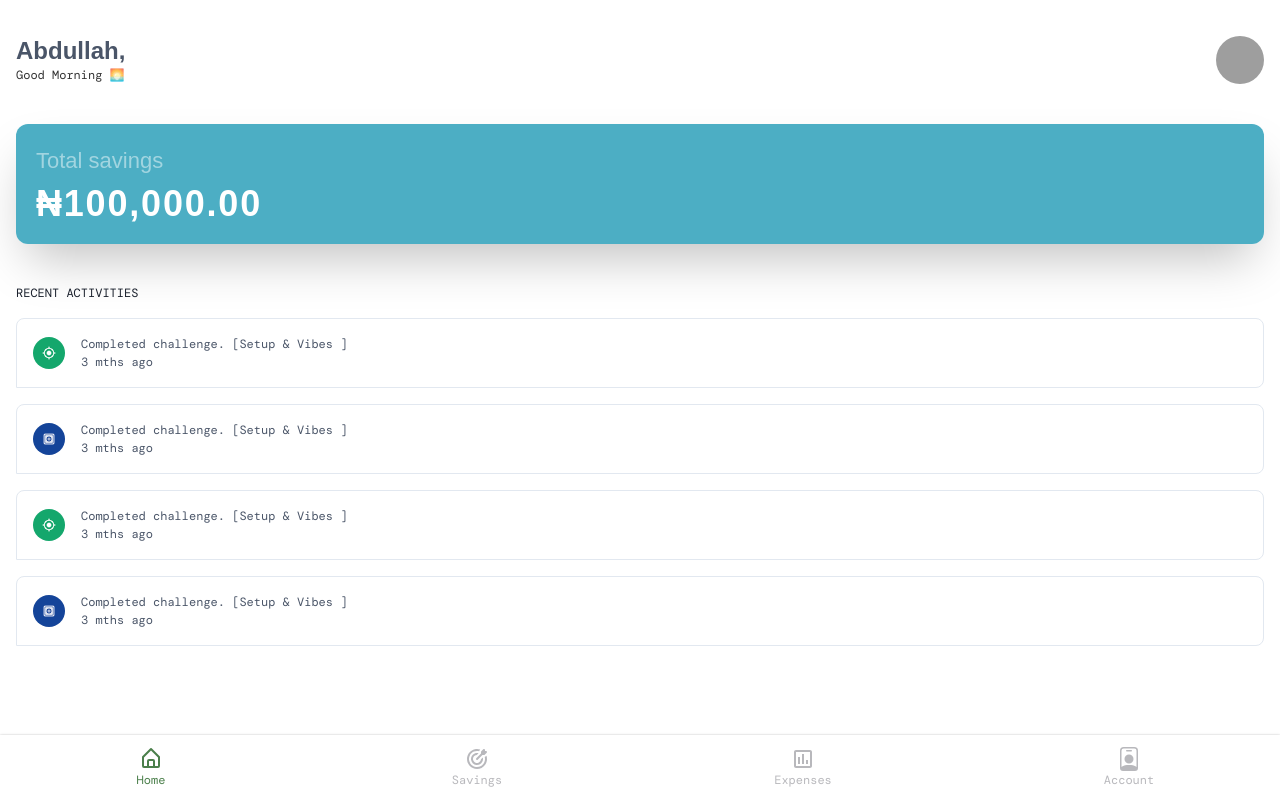
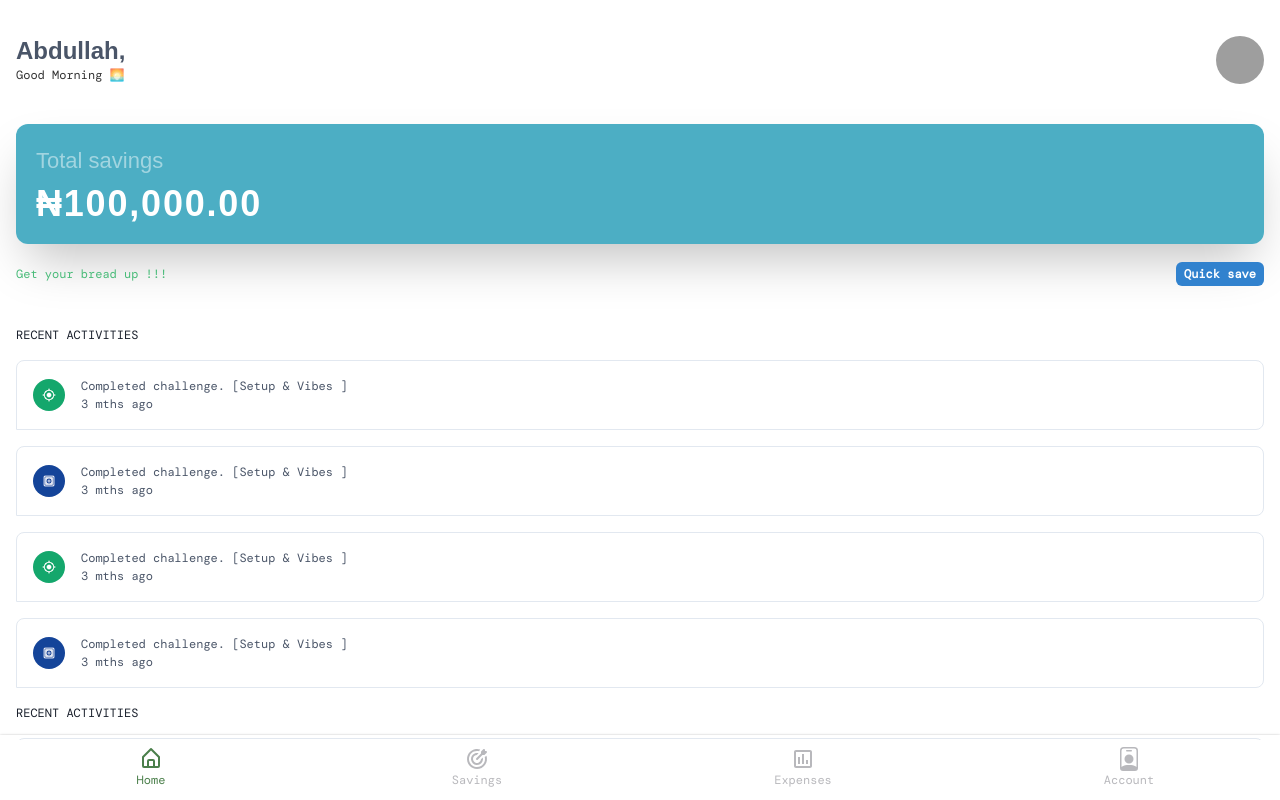
Before and after one commit to draqist/bojetin, a Next.js app: page /dash in a window 1280 px wide. Built offline with nearby package versions, Linux system fonts and the light colour scheme; no server answers; grey boxes are pictures that could not be loaded; a web font is replaced by a local one.

Commit message:
feat: 20% adding quick save button

```diff
--- a/data.ts
+++ b/data.ts
@@ -1,9 +1,9 @@
 import { useColorModeValue } from "@chakra-ui/react";
 
 export const themes = {
-  // 00008B
-  // 000080
-  // 00006B
+  // #00008B
+  // #000080
+  // #00006B
   // ======= text
   // #D3D3D3
   //#F5F5DC
--- a/pages/auth/login.tsx
+++ b/pages/auth/login.tsx
@@ -66,8 +66,8 @@ export default function Login() {
                 //   isClosable: true,
                 //   position: "top",
                 // });
+                router.replace("/dash");
                 resetForm();
-                router.replace("/dash");
               }}
             >
               {({ values, handleSubmit, handleChange, errors, isSubmitting, touched }) => (
--- a/pages/dash/index.tsx
+++ b/pages/dash/index.tsx
@@ -1,4 +1,22 @@
-import { Avatar, Box, Flex, Heading, Link, Text, useToast } from "@chakra-ui/react";
+import {
+  Avatar,
+  Box,
+  Button,
+  Drawer,
+  DrawerBody,
+  DrawerCloseButton,
+  DrawerContent,
+  DrawerFooter,
+  DrawerHeader,
+  DrawerOverlay,
+  Flex,
+  Heading,
+  Input,
+  Link,
+  Text,
+  useDisclosure,
+  useToast,
+} from "@chakra-ui/react";
 import { sendEmailVerification } from "firebase/auth";
 import NextLink from "next/link";
 import { useEffect, useState } from "react";
@@ -11,6 +29,7 @@ import { useTime } from "../../utils/hooks/timeHook";
 export default function Home() {
   const { bgcolor, text } = useTheme();
   const [displayName, setName] = useState("");
+  const { isOpen, onOpen, onClose } = useDisclosure();
   const toast = useToast();
   const currentTimeofDay = useTime();
   useEffect(() => {
@@ -75,7 +94,8 @@ export default function Home() {
           <Avatar name="Abdullah Abdulfatah " src={"https://bit.ly/kent-c-dodds"} size="md" />
         </Link>
       </Flex>
-      <Box h="120px" bgColor="#088fadb8" my="2.5rem" borderRadius="12px" p="24px" px="20px" boxShadow={"2xl"}>
+      <Link as={NextLink} href="/savings/#chart" _hover={{ textDecoration: "none" }}>
+        <Box h="120px" bgColor="#088fadb8" mt="2.5rem" borderRadius="12px" p="24px" px="20px" boxShadow={"2xl"}>
           <Heading fontWeight={"400"} color="whiteAlpha.600" fontSize="22px">
             {" "}
             Total savings
@@ -83,6 +103,25 @@ export default function Home() {
           <Heading mt="8px" color="white" letterSpacing={"wider"}>
             ₦100,000.00
           </Heading>
+        </Box>
+      </Link>
+      <Flex justifyContent={"space-between"} mt="18px" alignItems="center">
+        <Text color="green.400" fontSize="12px">
+          {" "}
+          Get your bread up !!!
+        </Text>
+        <Button size="xs" colorScheme={"blue"} onClick={onOpen}>
+          Quick save
+        </Button>
+      </Flex>
+      <Box mt="2.5rem">
+        <Text textTransform={"uppercase"} mb="1rem" fontSize="12px" color="">
+          Recent Activities
+        </Text>
+        <ActivityCard type="/savings.png" desc="Completed challenge. [Setup & Vibes ]" time="3 mths ago" />
+        <ActivityCard type="/minus.png" desc="Completed challenge. [Setup & Vibes ]" time="3 mths ago" />
+        <ActivityCard type="/savings.png" desc="Completed challenge. [Setup & Vibes ]" time="3 mths ago" />
+        <ActivityCard type="/minus.png" desc="Completed challenge. [Setup & Vibes ]" time="3 mths ago" />
       </Box>
       <Box>
         <Text textTransform={"uppercase"} mb="1rem" fontSize="12px" color="">
@@ -93,7 +132,35 @@ export default function Home() {
         <ActivityCard type="/savings.png" desc="Completed challenge. [Setup & Vibes ]" time="3 mths ago" />
         <ActivityCard type="/minus.png" desc="Completed challenge. [Setup & Vibes ]" time="3 mths ago" />
       </Box>
-      {/* <BottomNav /> */}
+      <Box>
+        <Text textTransform={"uppercase"} mb="1rem" fontSize="12px" color="">
+          Recent Activities
+        </Text>
+        <ActivityCard type="/savings.png" desc="Completed challenge. [Setup & Vibes ]" time="3 mths ago" />
+        <ActivityCard type="/minus.png" desc="Completed challenge. [Setup & Vibes ]" time="3 mths ago" />
+        <ActivityCard type="/savings.png" desc="Completed challenge. [Setup & Vibes ]" time="3 mths ago" />
+        <ActivityCard type="/minus.png" desc="Completed challenge. [Setup & Vibes ]" time="3 mths ago" />
+      </Box>
+      <Drawer isOpen={isOpen} placement="bottom" onClose={onClose}>
+        <DrawerOverlay />
+        <DrawerContent>
+          <DrawerCloseButton />
+          <DrawerHeader fontSize={"18px"} textTransform="uppercase" color="gray.600">
+            Quick Save
+          </DrawerHeader>
+
+          <DrawerBody>
+            <Input placeholder="Type here..." />
+          </DrawerBody>
+
+          <DrawerFooter>
+            <Button variant="outline" mr={3} onClick={onClose}>
+              Cancel
+            </Button>
+            <Button colorScheme="blue">Save</Button>
+          </DrawerFooter>
+        </DrawerContent>
+      </Drawer>
     </AppLayout>
   );
 }
```
Also changed, not shown: pages/savings.tsx (+10 -0 lines). Lines whose indentation alone changed are shown as unchanged.
